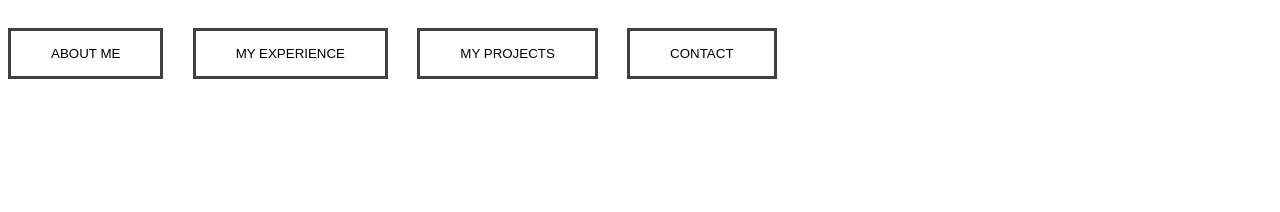
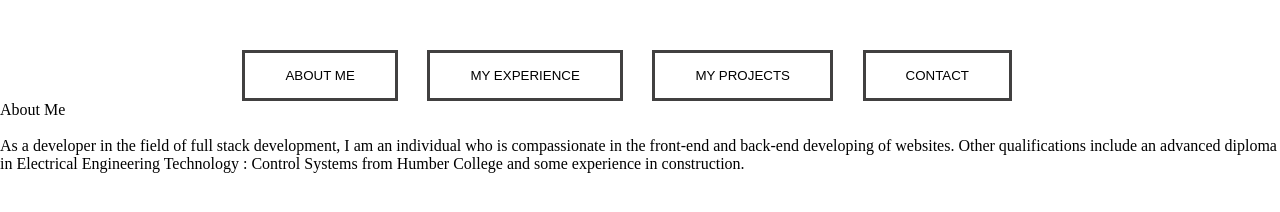
Before and after one commit to Developer994/Portfolio_2.0, a website: page index.html in a window 1280 px wide. Drawn offline with Linux system fonts and the light colour scheme.

Commit message:
Created a class in the index.html called page__contents that consists of two divs: .row__header and #abtMeContainer.

```diff
--- a/index.html
+++ b/index.html
@@ -18,6 +18,26 @@
             <button class="btn" id="btn4">Contact</button>
         </div>
     </div>
+
+    <div class="page__contents">
+        <div class="row__header">
+            <div id="header">
+                About Me
+                <br> <br>
+            </div>
+        </div>
+        <div id="abtMeContainer">
+
+            <p class="para1"> As a developer in the field of full stack development, I am an individual who is
+                compassionate
+                in the front-end and back-end developing of websites. Other qualifications include an advanced
+                diploma in
+                Electrical
+                Engineering Technology : Control Systems from Humber College and some experience in construction.
+            </p>
+
+        </div>
+    </div>
 </body>
 
 </html>
--- a/sass/components/_button.scss
+++ b/sass/components/_button.scss
@@ -45,7 +45,6 @@
         transition: all 0.3s ease;
         transform: translate(-50%, -50%)  rotate(45deg);
     }
-
 }
 
 #btn1, #btn2, #btn3, #btn4{
--- a/sass/components/_container.scss
+++ b/sass/components/_container.scss
@@ -0,0 +1,10 @@
+*{
+    padding: 0;
+    margin: 0;
+}
+
+.container {
+    text-align: center;
+    padding-top: 30px;
+    width: 100vw;
+}
--- a/sass/main.scss
+++ b/sass/main.scss
@@ -2,3 +2,4 @@
 @import "abstract/variables";
 
 @import "components/button";
+@import "components/container";
```
Also changed, not shown: css/style.css.
